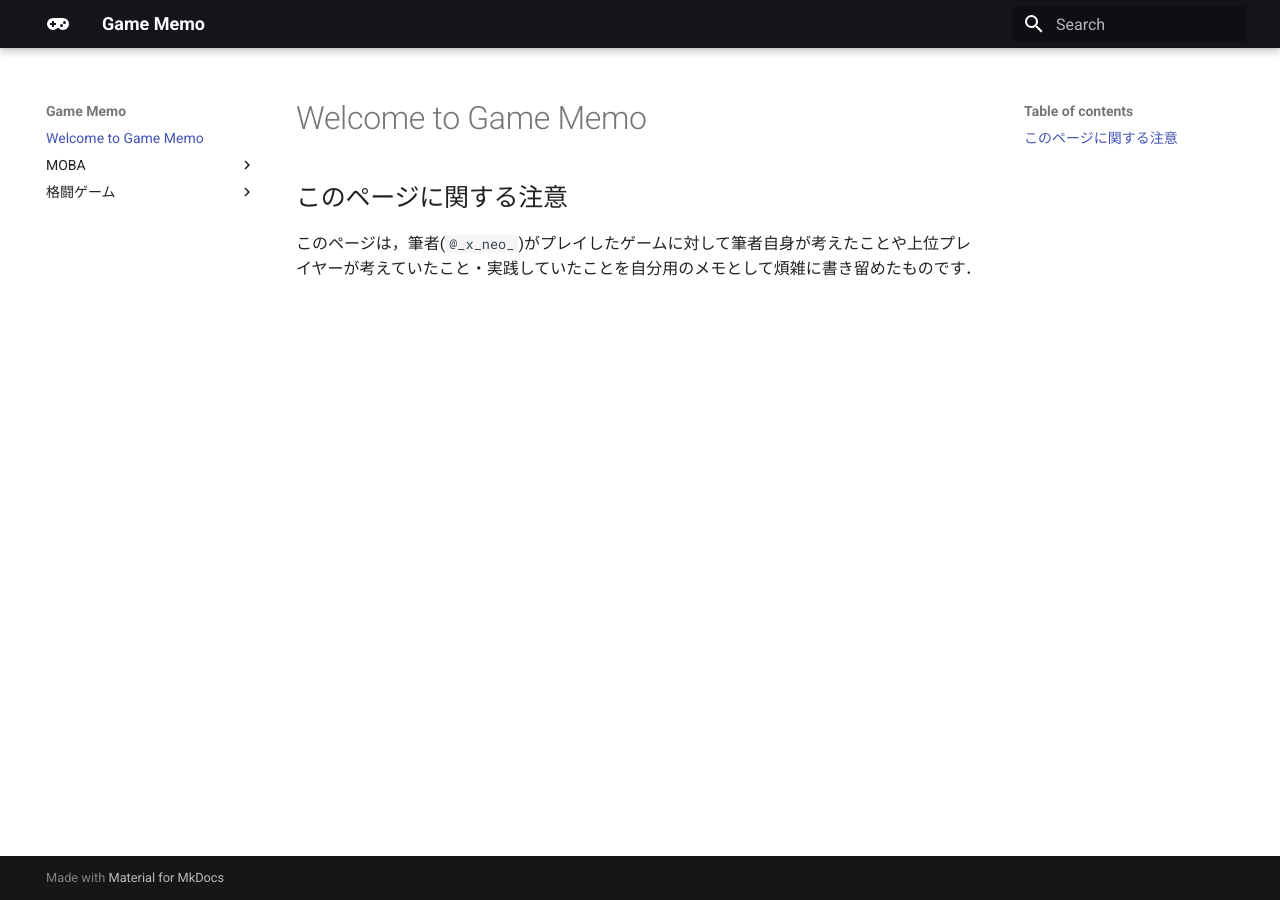
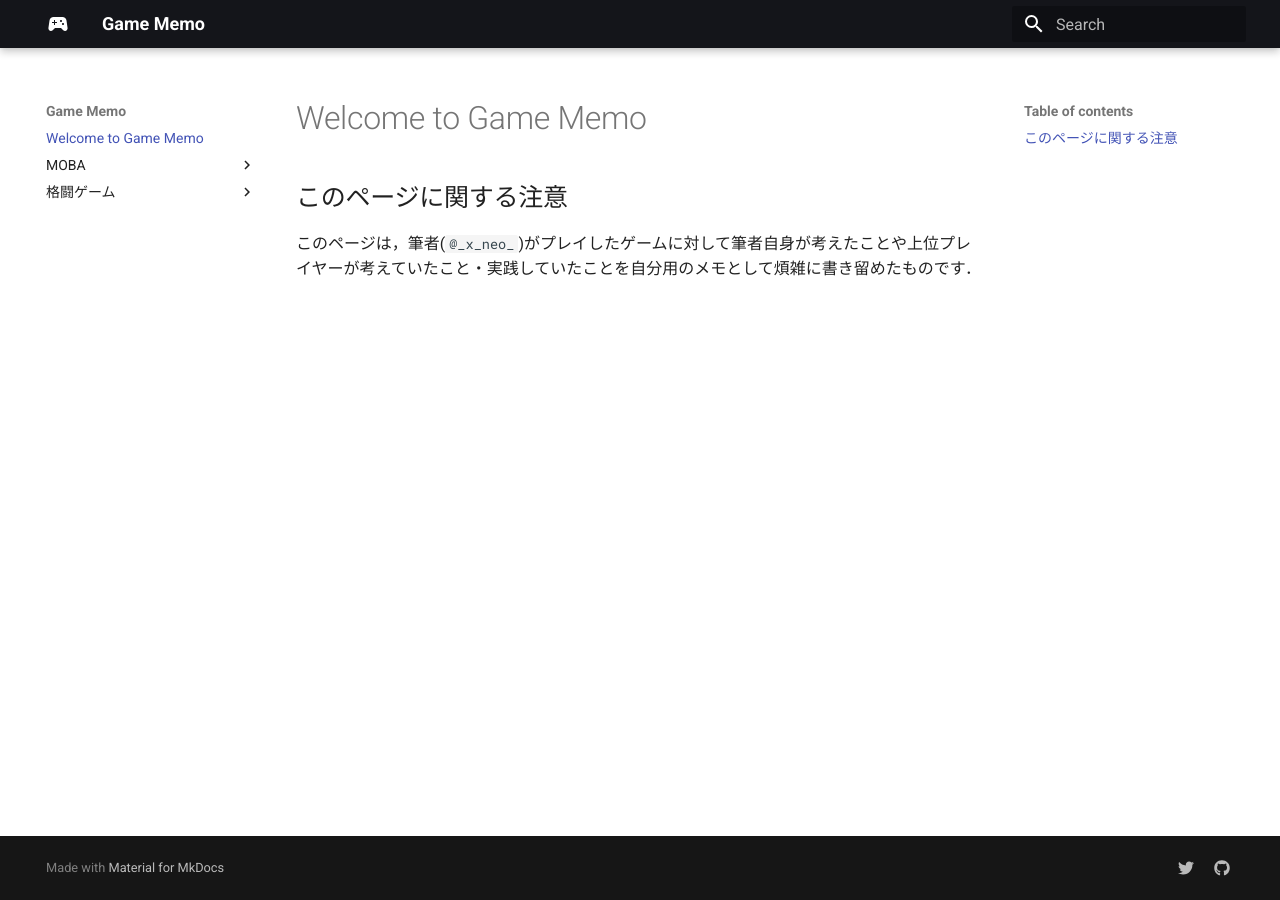
Before and after one commit to KazuyaMatsunaga/game_memo, an MkDocs documentation site: the page built from docs/index.md, in a window 1280 px wide. Built offline with MkDocs 1.6.1 and Material for MkDocs 9.7.7, drawn with Linux system fonts in a browser that asks for light colours; nearby versions of some CDN libraries.

Commit message:
fix mkdocs.yml

```diff
--- a/mkdocs.yml
+++ b/mkdocs.yml
@@ -4,12 +4,18 @@ theme:
   palette:
     primary: black
   icon:
-    logo: material/gamepad-variant
+    logo: material_custom/sports_esports-white-18dp
+  custom_dir: overrides
   favicon: favicon.ico
 
 extra:
   search:
     language: 'en, ja'
+  social:
+    - icon: fontawesome/brands/twitter
+      link: https://twitter.com/_x_neo_
+    - icon: fontawesome/brands/github
+      link: https://github.com/KazuyaMatsunaga
 extra_css:
   - '//fonts.googleapis.com/earlyaccess/notosansjp.css'
   - '//fonts.googleapis.com/css?family=Open+Sans:600,800'
```
Also changed, not shown: overrides/.icons/material_custom/sports_esports-white-18dp.svg (added).
